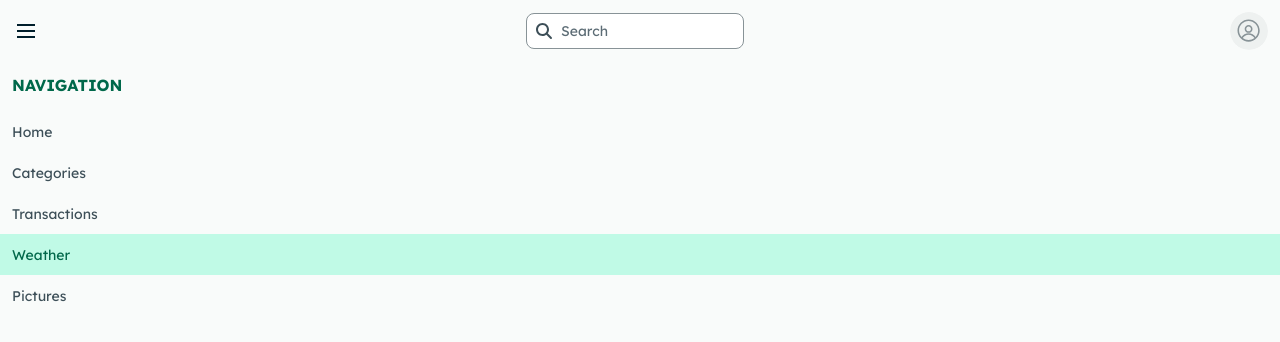
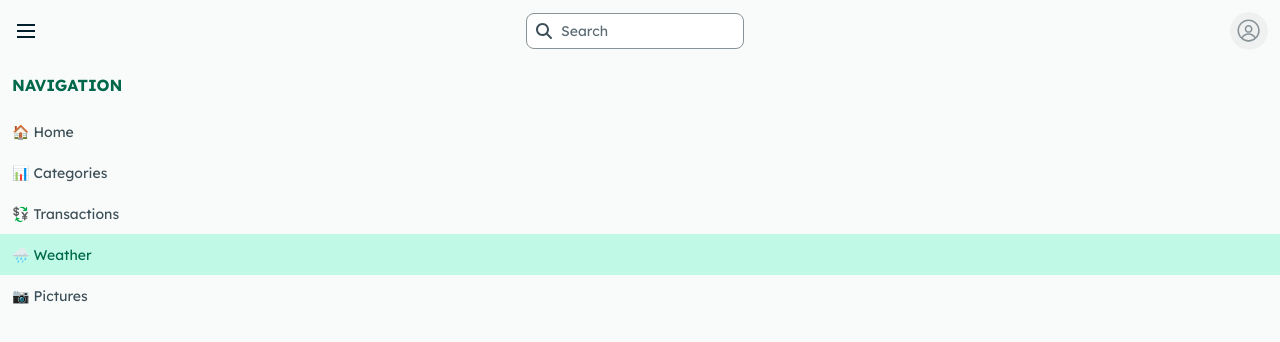
Before and after one commit to ptmfitch/rainy-day, a Next.js app: page /weather in a window 1280 px wide. Shown: the top 342 px of the page. Built offline with nearby package versions, Linux system fonts and the light colour scheme; no server answers; the database is empty.

Commit message:
emoji navigation

```diff
--- a/src/app/components/LeafyAppShell.js
+++ b/src/app/components/LeafyAppShell.js
@@ -8,11 +8,11 @@ import classes from './LeafyAppShell.module.css';
 import SearchInput from './SearchInput';
 
 const pages = [
-  {name: "Home", href: "/"},
-  {name: "Categories", href: "/categories"},
-  {name: "Transactions", href: "/transactions"},
-  {name: "Weather", href: "/weather"},
-  {name: "Pictures", href: "/pictures"}
+  {name: "🏠 Home", href: "/"},
+  {name: "📊 Categories", href: "/categories"},
+  {name: "💱 Transactions", href: "/transactions"},
+  {name: "🌧️ Weather", href: "/weather"},
+  {name: "📷 Pictures", href: "/pictures"}
 ]
 
 export default function LeafyAppShell({children}) {
```
